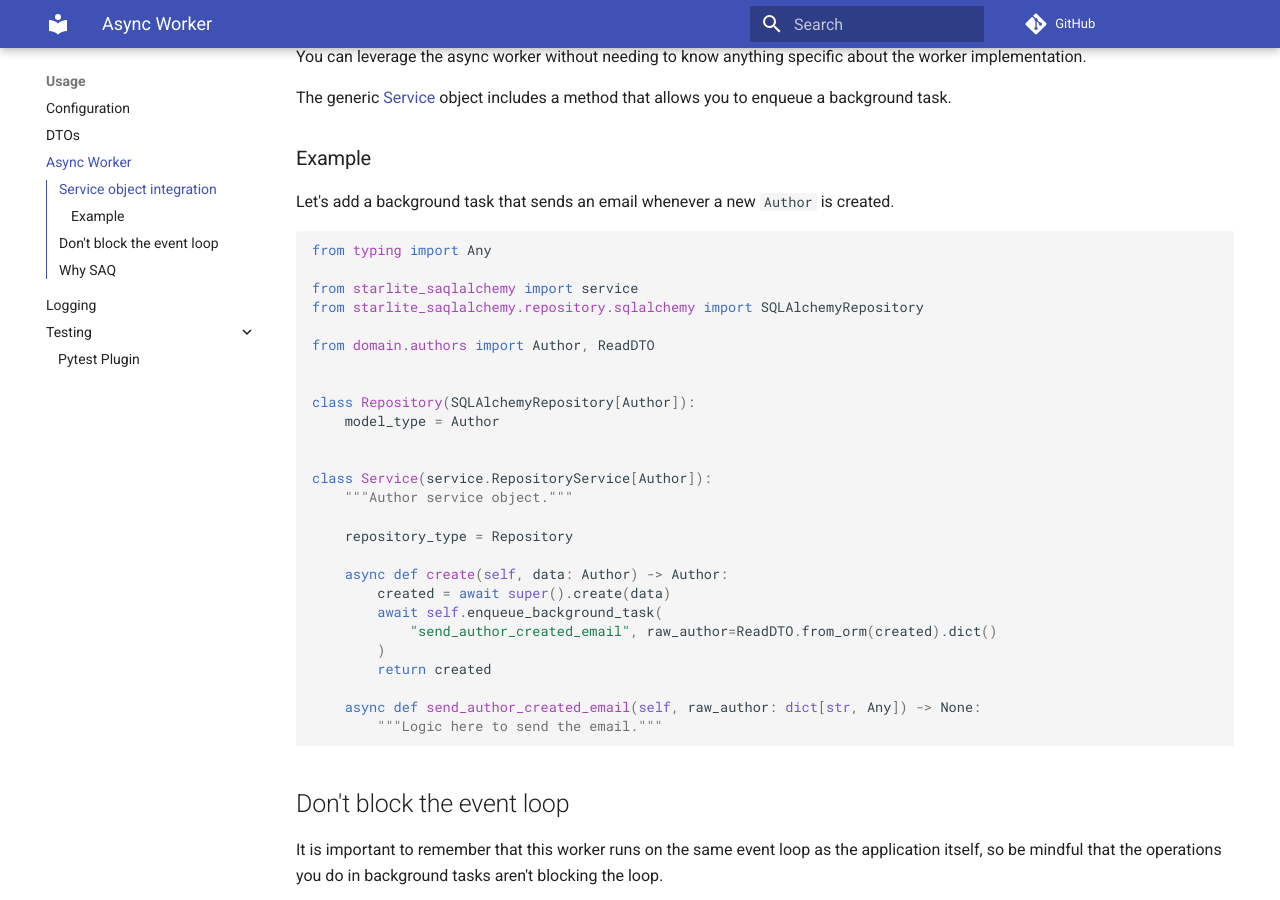
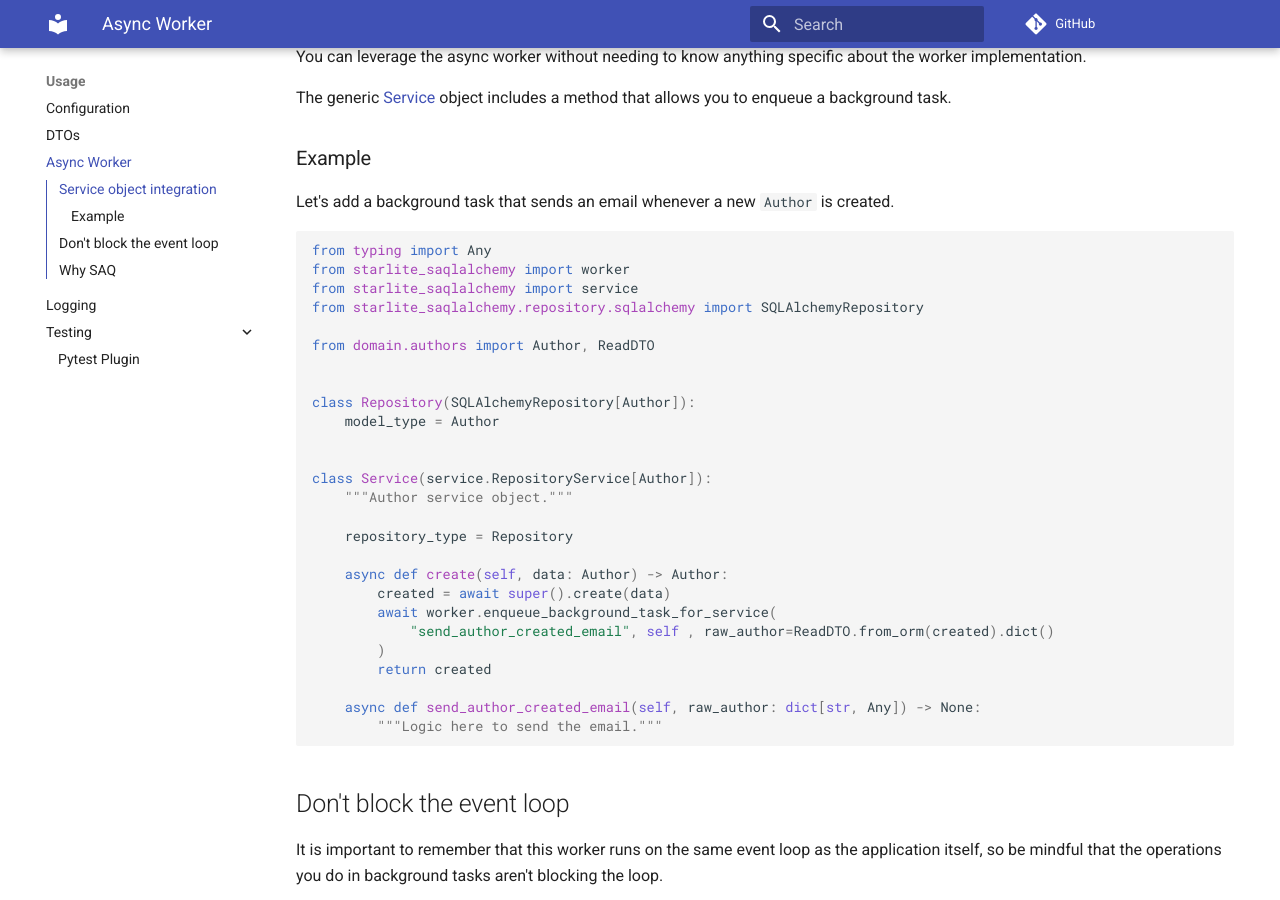
Before and after one commit to topsport-com-au/starlite-saqlalchemy, an MkDocs documentation site: the page built from docs/async_worker.md, in a window 1280 px wide and 900 px high, scrolled down 334 px. Built offline with MkDocs 1.6.1 and Material for MkDocs 9.7.7, drawn with Linux system fonts in a browser that asks for light colours; comment, search, counter and statistics services are not loaded; the version menu is left out.

Commit message:
Fixed documentation for async_worker

````diff
--- a/docs/async_worker.md
+++ b/docs/async_worker.md
@@ -17,7 +17,7 @@
 
 ```python
 from typing import Any
-
+from starlite_saqlalchemy import worker
 from starlite_saqlalchemy import service
 from starlite_saqlalchemy.repository.sqlalchemy import SQLAlchemyRepository
 
@@ -35,8 +35,8 @@
 
     async def create(self, data: Author) -> Author:
         created = await super().create(data)
-        await self.enqueue_background_task(
-            "send_author_created_email", raw_author=ReadDTO.from_orm(created).dict()
+        await worker.enqueue_background_task_for_service(
+            "send_author_created_email", self , raw_author=ReadDTO.from_orm(created).dict()
         )
         return created
 
````
